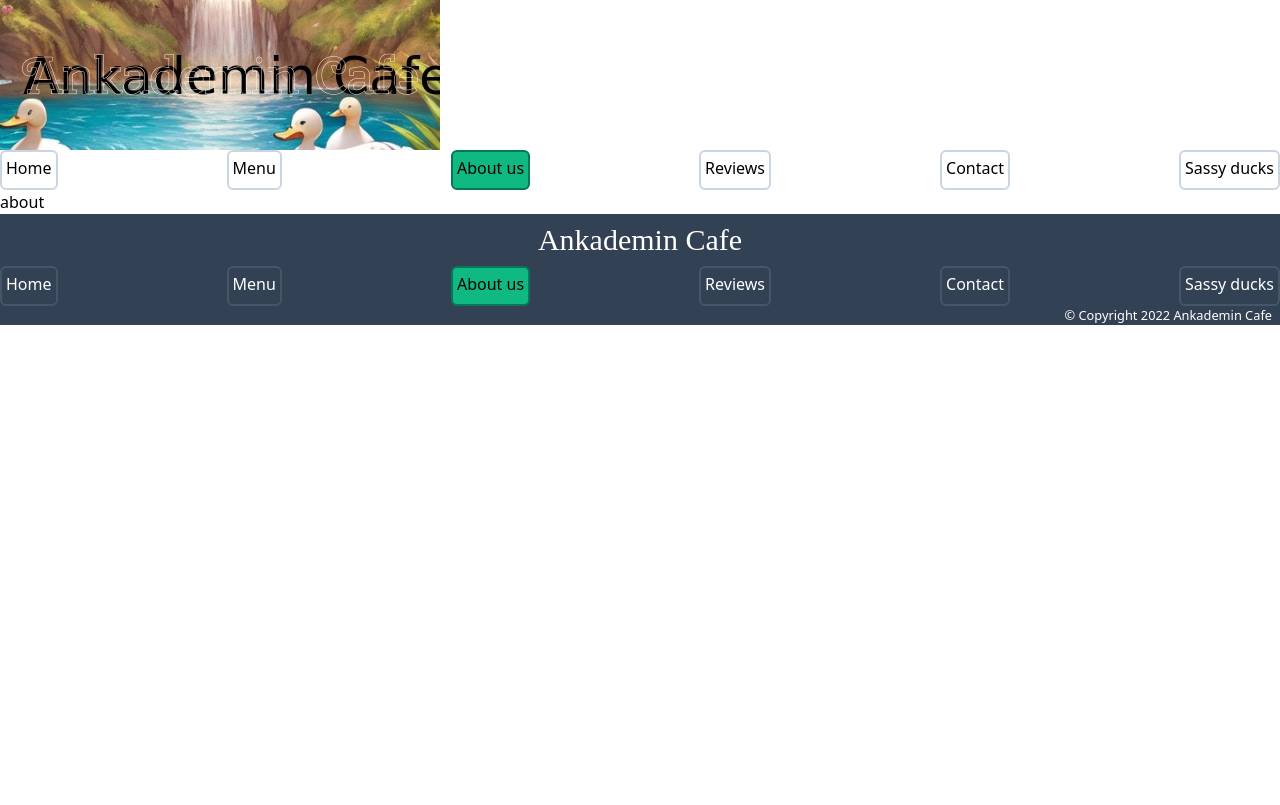
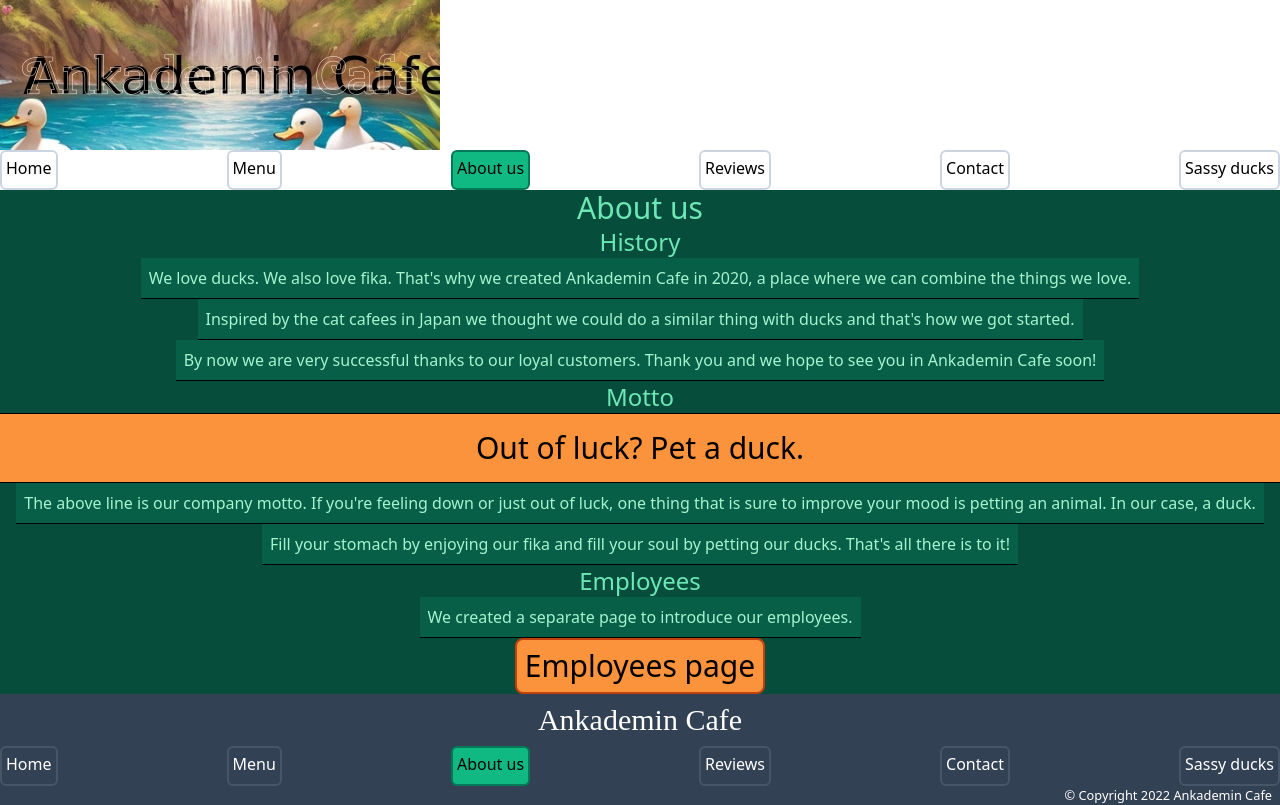
Before and after one commit to henrikvilhelmberglund/HTMLCSS-Assignment, a SvelteKit app: page /about-us in a window 1280 px wide. Built offline with nearby package versions, Linux system fonts and the light colour scheme; a web font is replaced by a local one.

Commit message:
feat: :sparkles: add about page

```diff
--- a/src/routes/about-us/+page.svelte
+++ b/src/routes/about-us/+page.svelte
@@ -1,9 +1,39 @@
 <script>
-
+  import { base } from "$app/paths";
+  import Motto from "$lib/Motto.svelte";
+  import P from "$lib/P.svelte";
+  import ButtonA from "$lib/ButtonA.svelte";
 </script>
 
-about
+<main class="flex flex-col items-center justify-between bg-emerald-900">
+  <h1 class="font-thin text-3xl text-emerald-300">About us</h1>
+  <h2 class="font-thin text-2xl text-emerald-300">History</h2>
+  <P type="history">
+    We love ducks. We also love fika. That's why we created Ankademin Cafe in
+    2020, a place where we can combine the things we love.
+  </P>
+  <P type="history">
+    Inspired by the cat cafees in Japan we thought we could do a similar thing
+    with ducks and that's how we got started.</P>
+  <P type="history">
+    By now we are very successful thanks to our loyal customers. Thank you and
+    we hope to see you in Ankademin Cafe soon!
+  </P>
+  <h2 class="font-thin text-2xl text-emerald-300">Motto</h2>
+  <Motto />
+  <P type="history">
+    The above line is our company motto. If you're feeling down or just out of
+    luck, one thing that is sure to improve your mood is petting an animal. In
+    our case, a duck.
+  </P>
+  <P type="history">
+    Fill your stomach by enjoying our fika and fill your soul by petting our
+    ducks. That's all there is to it!
+  </P>
+  <h2 class="font-thin text-2xl text-emerald-300">Employees</h2>
+  <P type="history">We created a separate page to introduce our employees.</P>
+  <ButtonA type="employees" />
+</main>
 
 <style>
-
 </style>
```
